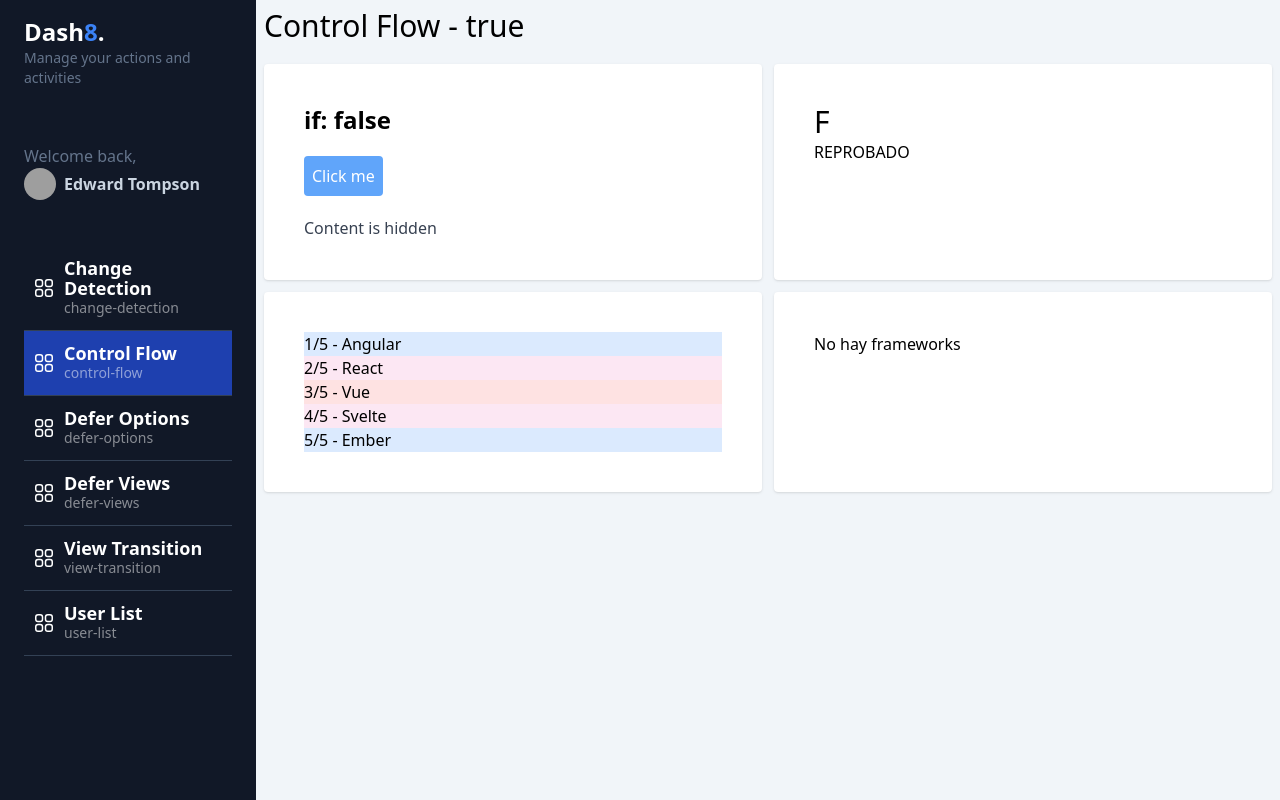
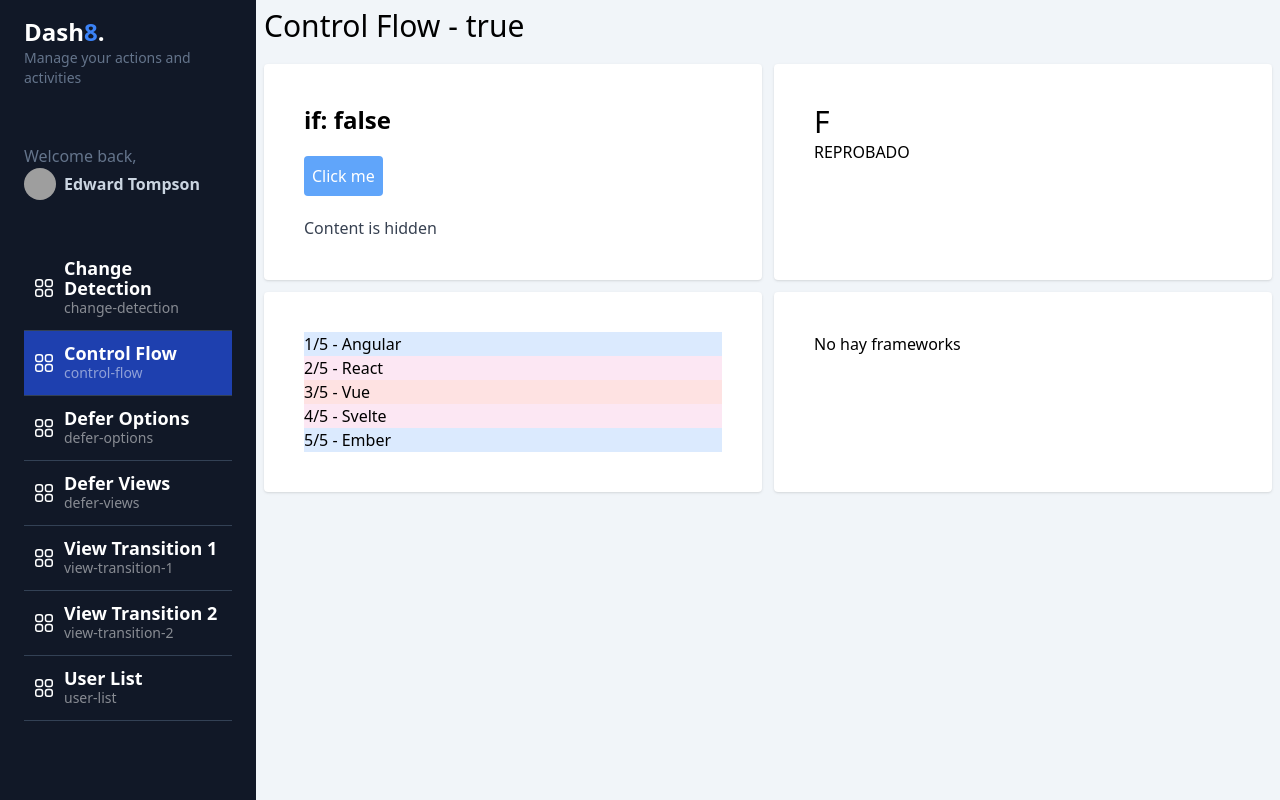
Before and after one commit to Juanflpz/Angular-Dashboard, an Angular app: page /dashboard/control-flow in a window 1280 px wide. Built offline with nearby package versions, Linux system fonts and the light colour scheme; grey boxes are pictures that could not be loaded.

Commit message:
transitions

```diff
--- a/src/app/app.config.ts
+++ b/src/app/app.config.ts
@@ -1,8 +1,15 @@
 import { ApplicationConfig, provideZoneChangeDetection } from '@angular/core';
-import { provideRouter } from '@angular/router';
+import { provideRouter, withViewTransitions } from '@angular/router';
 
 import { routes } from './app.routes';
 
 export const appConfig: ApplicationConfig = {
-  providers: [provideZoneChangeDetection({ eventCoalescing: true }), provideRouter(routes)]
+  providers: [provideZoneChangeDetection({ eventCoalescing: true }),
+    provideRouter(
+      routes,
+      withViewTransitions({
+        skipInitialTransition: true,
+        onViewTransitionCreated(transitionInfo) {
+          console.log('View transition created:', transitionInfo);
+        },}),)]
 };
--- a/src/app/app.routes.ts
+++ b/src/app/app.routes.ts
@@ -27,9 +27,14 @@ export const routes: Routes = [
                 loadComponent: () => import('./dashboard/pages/defer-views/defer-views.component'),
             },
             {
-                path: 'view-transition',
-                title: 'View Transition',
-                loadComponent: () => import('./dashboard/pages/view-transition/view-transition.component'),
+                path: 'view-transition-1',
+                title: 'View Transition 1',
+                loadComponent: () => import('./dashboard/pages/view-transition/view-transition1.component'),
+            },
+            {
+                path: 'view-transition-2',
+                title: 'View Transition 2',
+                loadComponent: () => import('./dashboard/pages/view-transition/view-transition2.component'),
             },
             {
                 path: 'user/:id',
--- a/src/app/dashboard/pages/view-transition/view-transition.component.ts
+++ /dev/null
@@ -1,12 +0,0 @@
-import { CommonModule } from '@angular/common';
-import { Component } from '@angular/core';
-
-@Component({
-  standalone: true,
-  imports: [CommonModule],
-  templateUrl: './view-transition.component.html',
-  styles: ``
-})
-export default class ViewTransitionComponent {
-
-}
--- /dev/null
+++ b/src/app/dashboard/pages/view-transition/view-transition1.component.ts
@@ -0,0 +1,27 @@
+import { CommonModule } from '@angular/common';
+import { Component } from '@angular/core';
+import { TitleComponent } from '@app/shared/title/title.component';
+
+@Component({
+  standalone: true,
+  imports: [CommonModule, TitleComponent],
+  template: `
+    <app-title title="View Transition 1"></app-title>
+    <section class="flex justify-start">
+      <img
+      srcset="https://angular.io/generated/images/guide/architecture/overview2.png 1x, https://"
+      alt="Angular architecture guide"
+      width="420"
+      height="170"
+      />
+
+      <div class="bg-blue-500 w-56 h-56">
+
+      </div>
+
+    </section>
+  `,
+})
+export default class ViewTransitionComponent {
+
+}
--- /dev/null
+++ b/src/app/dashboard/pages/view-transition/view-transition2.component.ts
@@ -0,0 +1,27 @@
+import { CommonModule } from '@angular/common';
+import { Component } from '@angular/core';
+import { TitleComponent } from '@app/shared/title/title.component';
+
+@Component({
+  standalone: true,
+  imports: [CommonModule, TitleComponent],
+  template: `
+    <app-title title="View Transition 2"></app-title>
+    <section class="flex justify-start">
+      <img
+      srcset="https://angular.io/generated/images/guide/architecture/overview2.png 1x, https://"
+      alt="Angular architecture guide"
+      width="420"
+      height="170"
+      />
+
+      <div class="bg-blue-500 w-56 h-56">
+
+      </div>
+
+    </section>
+  `,
+})
+export default class ViewTransitionComponent {
+
+}
```
